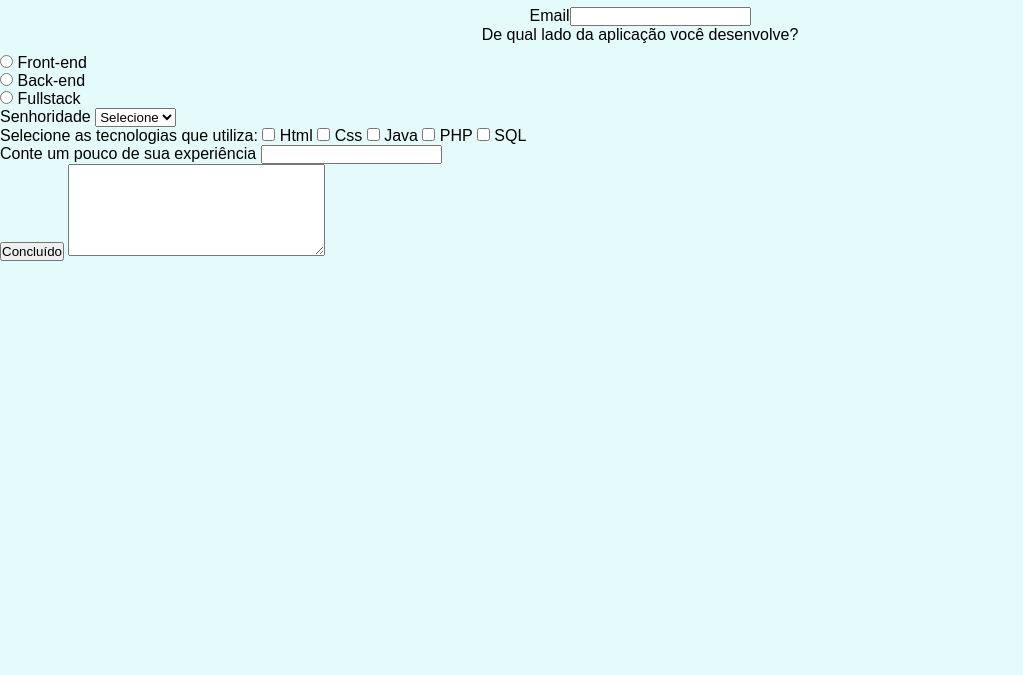
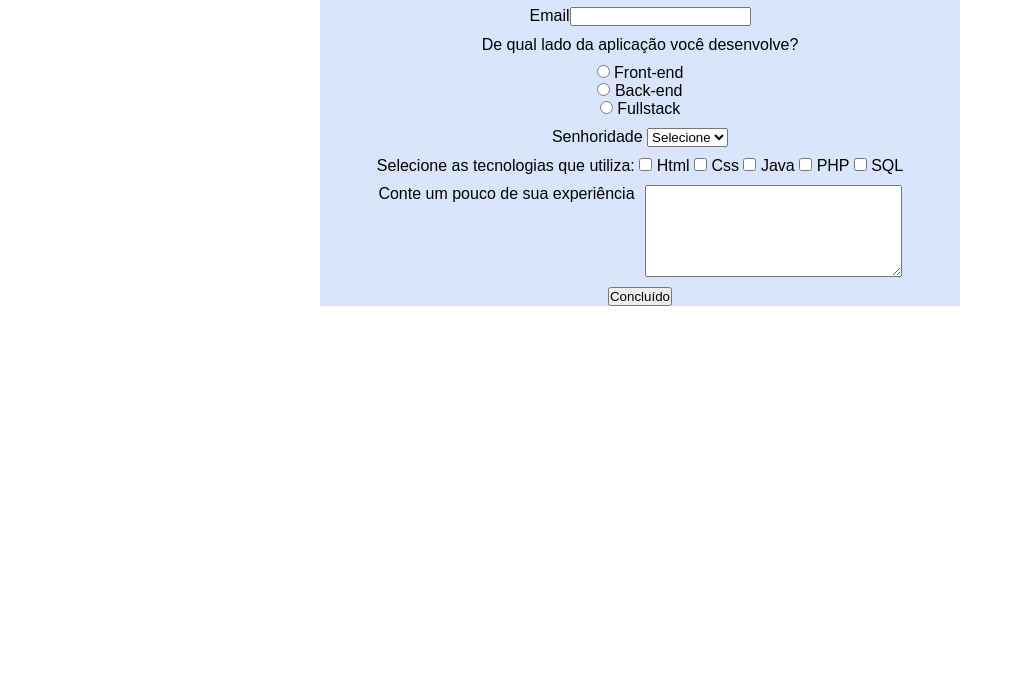
Before and after one commit to italo-mateus/Html_css_formulario, a plain HTML site: page index.html in a window 1280 px wide. Shown: the part 125-800 px from the top of the page, without its empty margins (0-1023 px from the left). Drawn offline with Linux system fonts and the light colour scheme.

Commit message:
Finalizado
Simples projeto para revisar conhecimentos em Html e Css.

```diff
--- a/index.html
+++ b/index.html
@@ -44,7 +44,7 @@
                 <label for="fullstack">Fullstack</label>
             </div>
         </div>
-        <div>
+        <div id="senhoridade_style">
             <label>Senhoridade</label>
             <select name="senhoridade" id="senhoridade">
                 <option selected disabled>Selecione</option>
@@ -53,7 +53,7 @@
                 <option>Senior</option>
             </select>
         </div>
-        <fieldset>
+        <fieldset id="tecnology">
             <div>
                 <label>Selecione as tecnologias que utiliza:</label>
                 <input type="checkbox" name="tecnologia1" id="tecnologia1" value="html">
@@ -68,12 +68,11 @@
                 <label for="tecnologia5">SQL</label>
             </div>
         </fieldset>
-        <div>
-            <label for="">Conte um pouco de sua experiência</label>
-            <input type="text" name="xp" id="xp">
+        <div id="xp_style">
+            <label for="xp">Conte um pouco de sua experiência</label>
+            <textarea name="xp" id="xp" cols="30" rows="6"></textarea>
         </div>
-        <button type="submit">Concluído</button>
-        <textarea name="xp" id="xp" cols="30" rows="6"></textarea>
+        <button type="submit" id="bt">Concluído</button>
     </form>
 </body>
 
--- a/style.css
+++ b/style.css
@@ -3,9 +3,14 @@
     margin: 0px;
 }
 
+form {
+    background-color: rgb(216, 229, 253);
+    max-width: 50%;
+    margin: auto;
+}
+
 body {
     font-family: sans-serif;
-    background-color: rgb(229, 250, 250);
 }
 
 h1 {
@@ -47,5 +52,29 @@ fieldset {
 }
 
 #radio_button {
-    text-align: left;
+    text-align: center;
+    padding-top: 10px;
 }
+
+#senhoridade_style {
+    text-align: center;
+    margin-top: 10px;
+}
+
+#tecnology {
+    text-align: center;
+    margin-top: 10px;
+}
+
+#xp_style {
+    display: flex;
+    justify-content: center;
+    margin-top: 10px;
+    column-gap: 10px;
+}
+
+#bt {
+    display: block;
+    margin: auto;
+    margin-top: 10px;
+}
```
